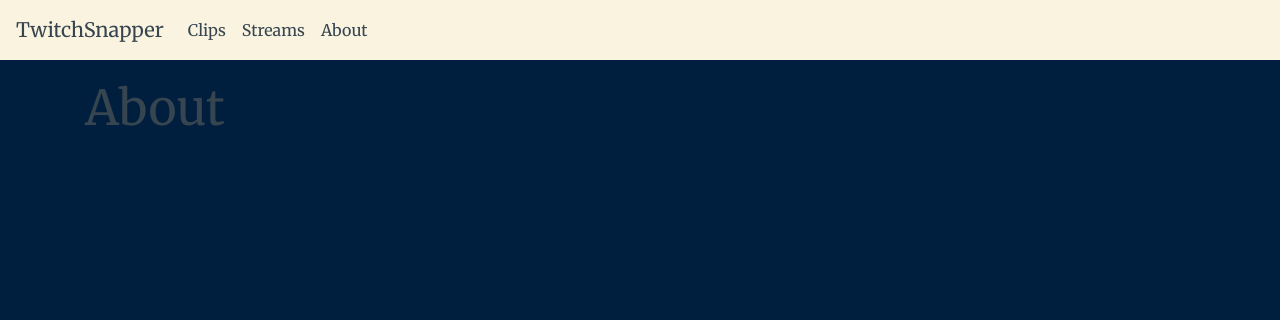
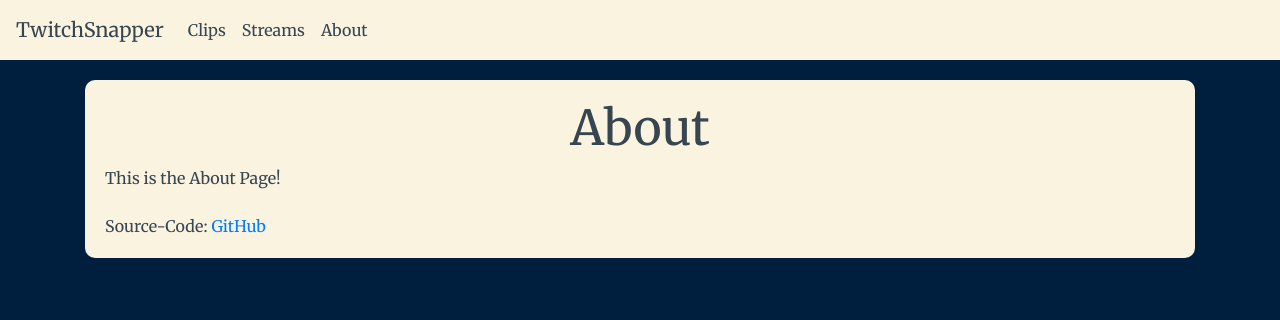
Before and after one commit to kono94/twitch-snapper, a Python web app: template snapper/frontend/templates/about.html in a window 1280 px wide. Shown: the top 320 px of the page. Run offline with Jinja, Linux system fonts and the light colour scheme; the template is opened without the code that fills it, so the values that code supplies are empty; some libraries are stand-ins or nearby versions.

Commit message:
small changes to index- and about-page

```diff
--- a/snapper/frontend/templates/about.html
+++ b/snapper/frontend/templates/about.html
@@ -1,3 +1,13 @@
 {% extends 'base.html' %} {% block content %}
-<h1>{% block title %} About {% endblock %}</h1>
+<div class="page-title bg-secondary">
+  <h1 class="centered">{% block title %} About {% endblock %}</h1>
+  <span>
+    This is the About Page!
+    <br /><br />
+    Source-Code:
+    <a href="https://github.com/kono94/twitch-snapper/" target="_blank"
+      >GitHub</a
+    >
+  </span>
+</div>
 {% endblock %}
--- a/snapper/frontend/templates/streams.html
+++ b/snapper/frontend/templates/streams.html
@@ -1,4 +1,9 @@
 {% extends 'base.html' %} {% block content %}
+<link
+  rel="stylesheet"
+  href="{{ url_for('static', filename= 'css/streams.css') }}"
+/>
+
 <div class="page-title bg-secondary">
   <h1 class="centered">{% block title %} Streams {% endblock %}</h1>
   <div id="sort-container" class="form-group">
```
Also changed, not shown: snapper/frontend/templates/index.html (+9 -1 lines).
